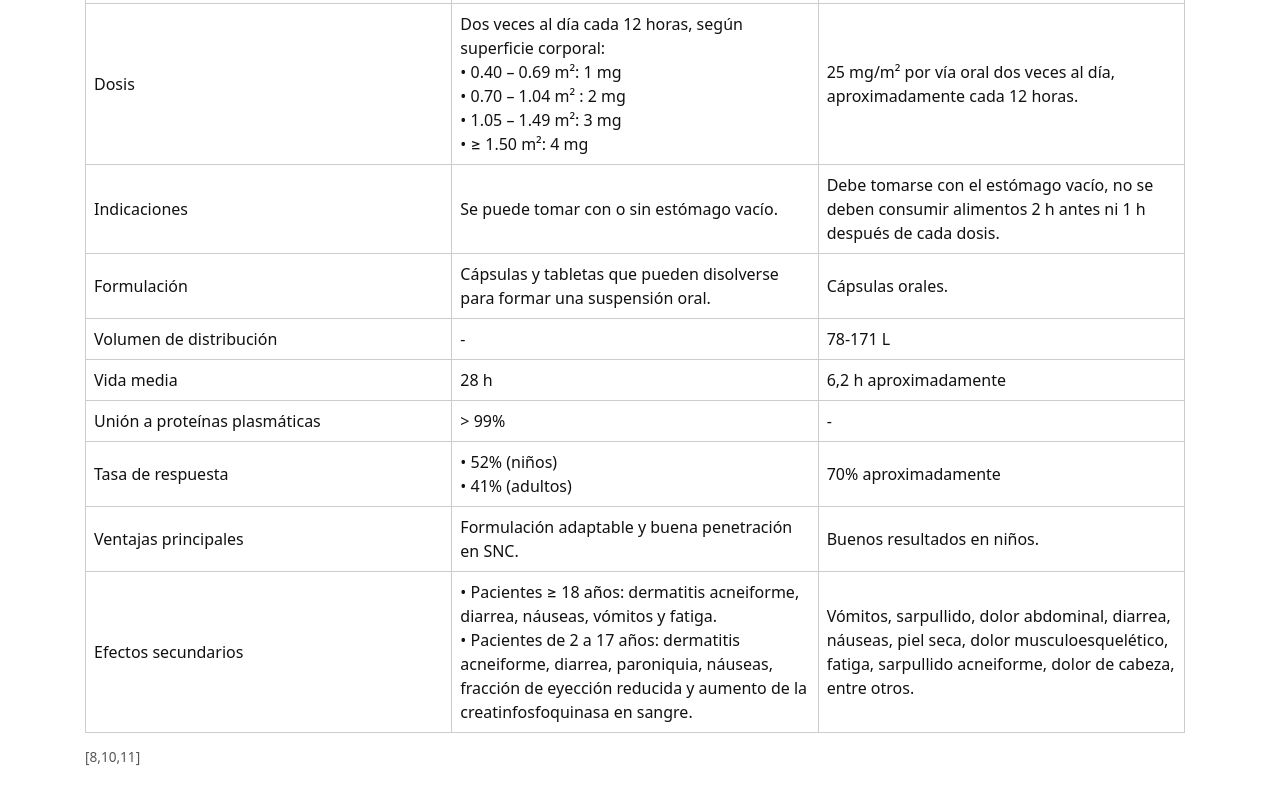
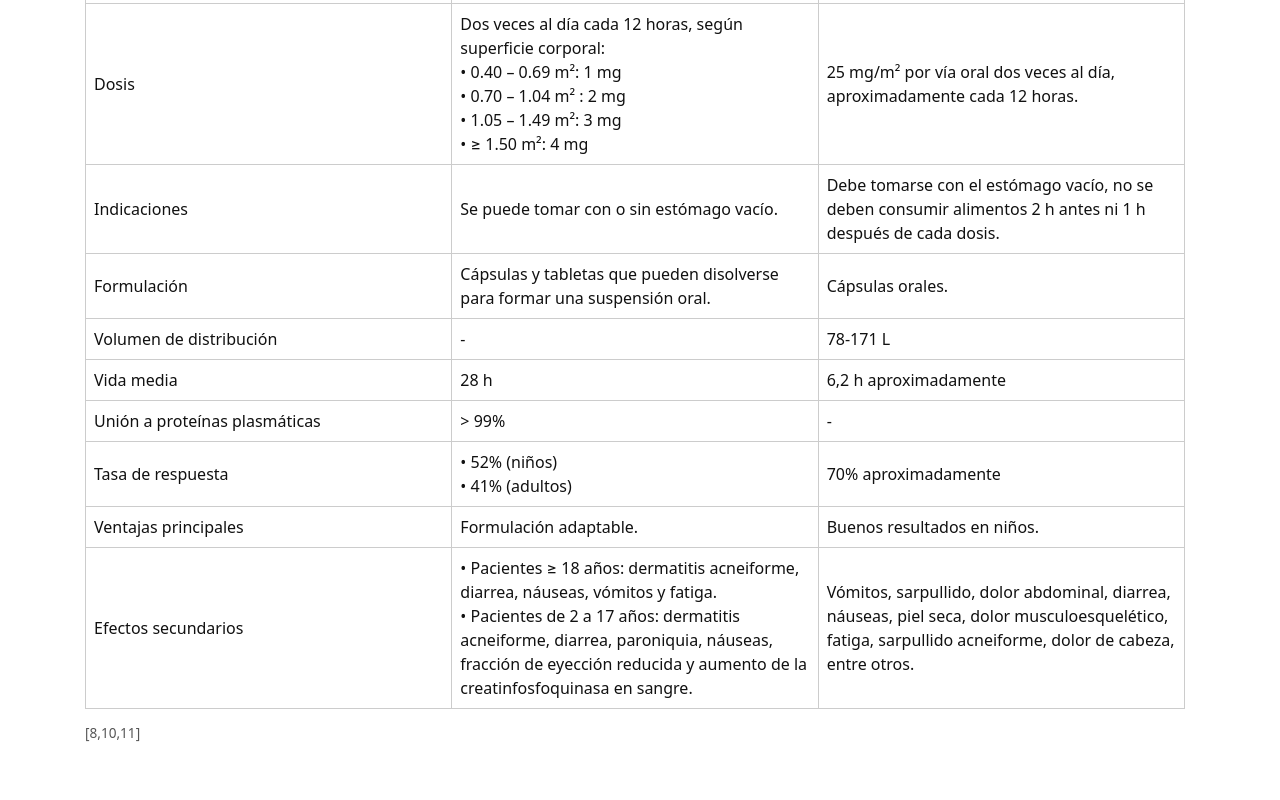
Before and after one commit to AMezaUFRO/Mirdametinib, a plain HTML site: page index.html in a window 1280 px wide. Shown: the part 1966-2766 px from the top of the page. After the commit the page ends 2742 px from the top, so only its background shows below. Drawn offline with Linux system fonts and the light colour scheme.

Commit message:
Update advantages description in index.html

```diff
--- a/index.html
+++ b/index.html
@@ -128,7 +128,7 @@ Los inhibidores de la proteína quinasa MEK se han convertido en la base del tra
           </tr>
           <tr>
             <td>Ventajas principales</td>
-            <td>Formulación adaptable y buena penetración en SNC.</td>
+            <td>Formulación adaptable.</td>
             <td>Buenos resultados en niños.</td>
           </tr>
           <tr>
```
